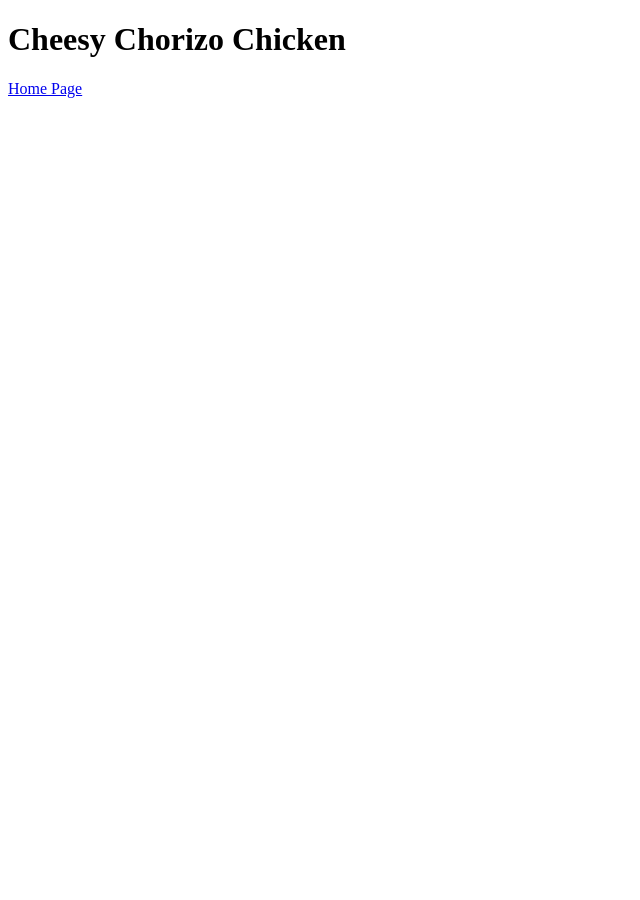
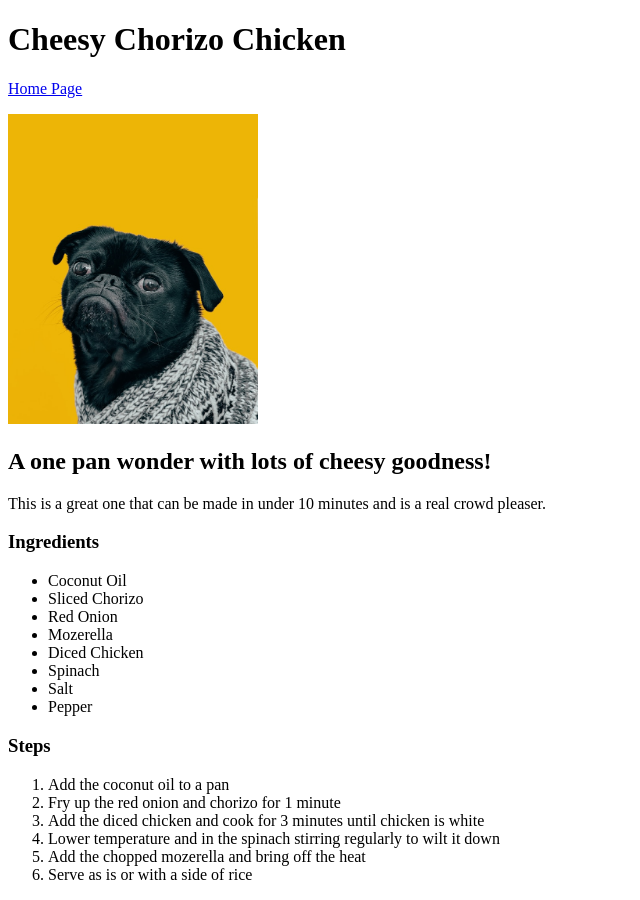
Before and after one commit to scottydev7/odin-recipes, a plain HTML site: page recipes/cheesychorizochicken.html in a window 1280 px wide. Shown: the whole page, without its empty margins (0-640 px from the left). Before the commit the page ends 800 px from the top, so only its background shows below. Drawn offline with Linux system fonts and the light colour scheme.

Commit message:
Image changes

```diff
--- a/recipes/cheesychorizochicken.html
+++ b/recipes/cheesychorizochicken.html
@@ -7,6 +7,33 @@
 </head>
 <body>
     <h1>Cheesy Chorizo Chicken</h1>
-    <a href="../index.html">Home Page</a>
+     <p>
+        <a href="../index.html" target="_blank" rel="noopener noreferrer">Home Page</a>
+     </p>
+     <p>
+        <img src="../images/dog.jpg" alt="Cheesy Chorizo Chicken" height="310" width="250">
+        <h2>A one pan wonder with lots of cheesy goodness!</h2>
+        This is a great one that can be made in under 10 minutes and is a real crowd pleaser.
+        <h3>Ingredients</h3>
+        <ul>
+            <li>Coconut Oil</li>
+            <li>Sliced Chorizo</li>
+            <li>Red Onion</li>
+            <li>Mozerella</li>
+            <li>Diced Chicken</li>
+            <li>Spinach</li>
+            <li>Salt</li>
+            <li>Pepper</li>
+        </ul>
+        <h3>Steps</h3>
+        <ol>
+            <li>Add the coconut oil to a pan</li>
+            <li>Fry up the red onion and chorizo for 1 minute</li>
+            <li>Add the diced chicken and cook for 3 minutes until chicken is white</li>
+            <li>Lower temperature and in the spinach stirring regularly to wilt it down</li>
+            <li>Add the chopped mozerella and bring off the heat</li>
+            <li>Serve as is or with a side of rice</li>
+        </ol>
+     </p>
 </body>
 </html>
```
Also changed, not shown: index.html (+1 -1 lines).
